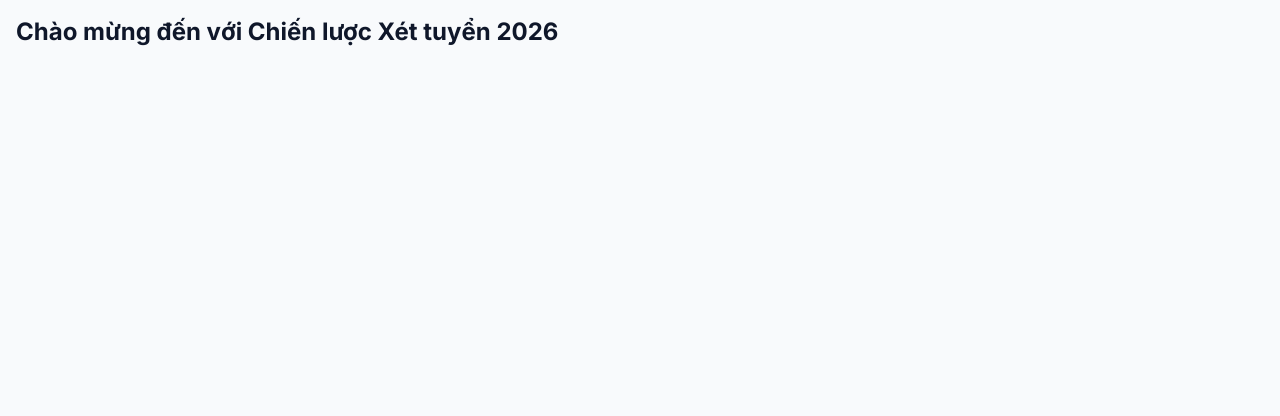
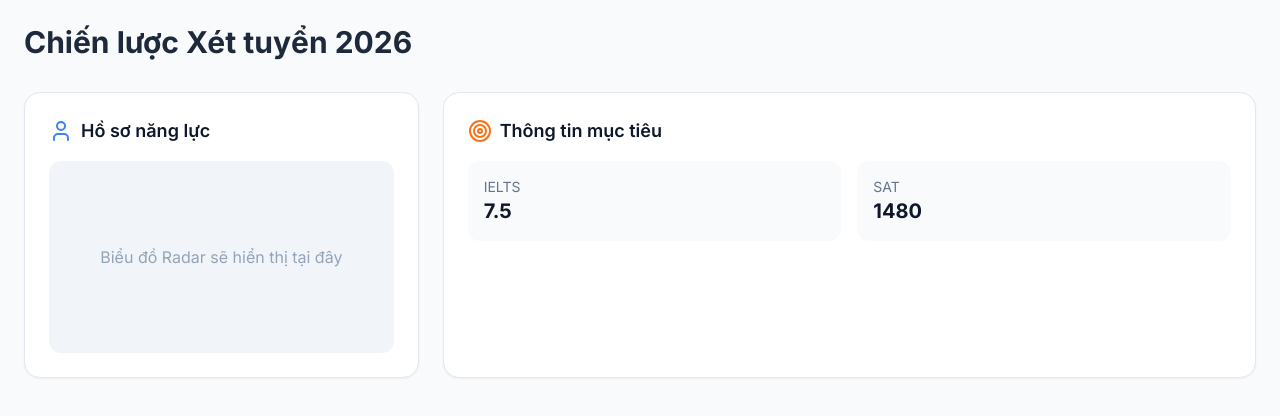
Before and after one commit to huongnghiepalpha-dev/chienluocxettuyendaihoc, a React (Vite) app: page / in a window 1280 px wide. Shown: the top 416 px of the page. Built offline with nearby package versions, Linux system fonts and the light colour scheme; the HTML template or start-up script is replaced by a standard one.

Commit message:
Update App.tsx

```diff
--- a/src/App.tsx
+++ b/src/App.tsx
@@ -1,8 +1,44 @@
+import React from 'react';
+import { User, Target, BarChart2 } from 'lucide-react';
+
 function App() {
   return (
-    <div className="p-4">
-      <h1 className="text-2xl font-bold">Chào mừng đến với Chiến lược Xét tuyển 2026</h1>
+    <div className="min-h-screen bg-slate-50 p-6">
+      <header className="mb-8">
+        <h1 className="text-3xl font-bold text-slate-800">Chiến lược Xét tuyển 2026</h1>
+      </header>
+
+      <div className="grid grid-cols-1 md:grid-cols-3 gap-6">
+        {/* Phần Hồ sơ năng lực */}
+        <div className="col-span-1 bg-white p-6 rounded-2xl shadow-sm border border-slate-200">
+          <h2 className="text-lg font-semibold flex items-center gap-2 mb-4">
+            <User className="text-blue-500" /> Hồ sơ năng lực
+          </h2>
+          {/* Sẽ thêm Radar Chart vào đây */}
+          <div className="h-48 bg-slate-100 rounded-xl flex items-center justify-center text-slate-400">
+            Biểu đồ Radar sẽ hiển thị tại đây
+          </div>
+        </div>
+
+        {/* Phần Dashboard thông tin */}
+        <div className="col-span-2 bg-white p-6 rounded-2xl shadow-sm border border-slate-200">
+          <h2 className="text-lg font-semibold flex items-center gap-2 mb-4">
+            <Target className="text-orange-500" /> Thông tin mục tiêu
+          </h2>
+          <div className="grid grid-cols-2 gap-4">
+            <div className="p-4 bg-slate-50 rounded-xl">
+              <p className="text-sm text-slate-500">IELTS</p>
+              <p className="text-xl font-bold">7.5</p>
+            </div>
+            <div className="p-4 bg-slate-50 rounded-xl">
+              <p className="text-sm text-slate-500">SAT</p>
+              <p className="text-xl font-bold">1480</p>
+            </div>
+          </div>
+        </div>
+      </div>
     </div>
-  )
+  );
 }
-export default App
+
+export default App;
```
